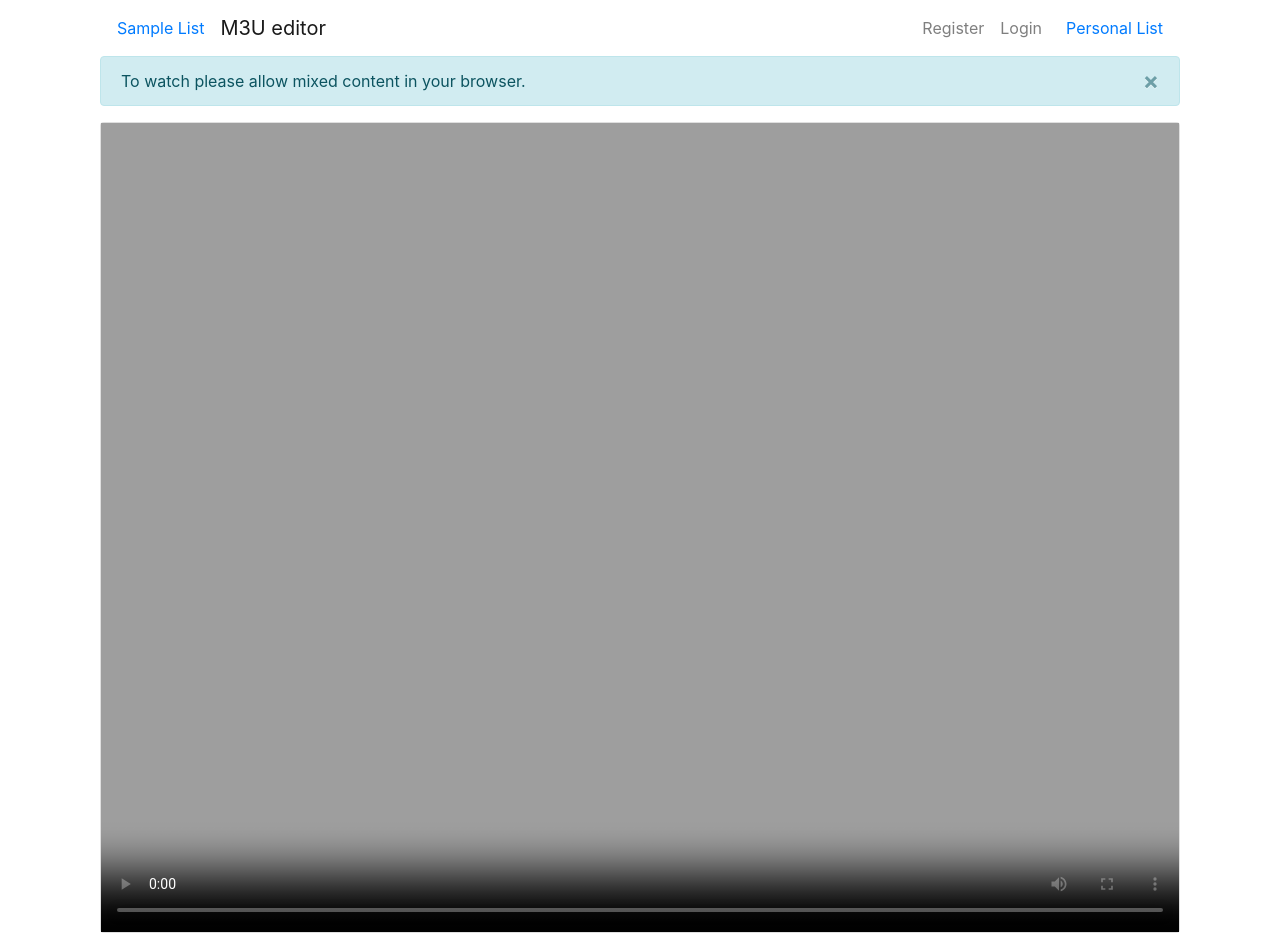
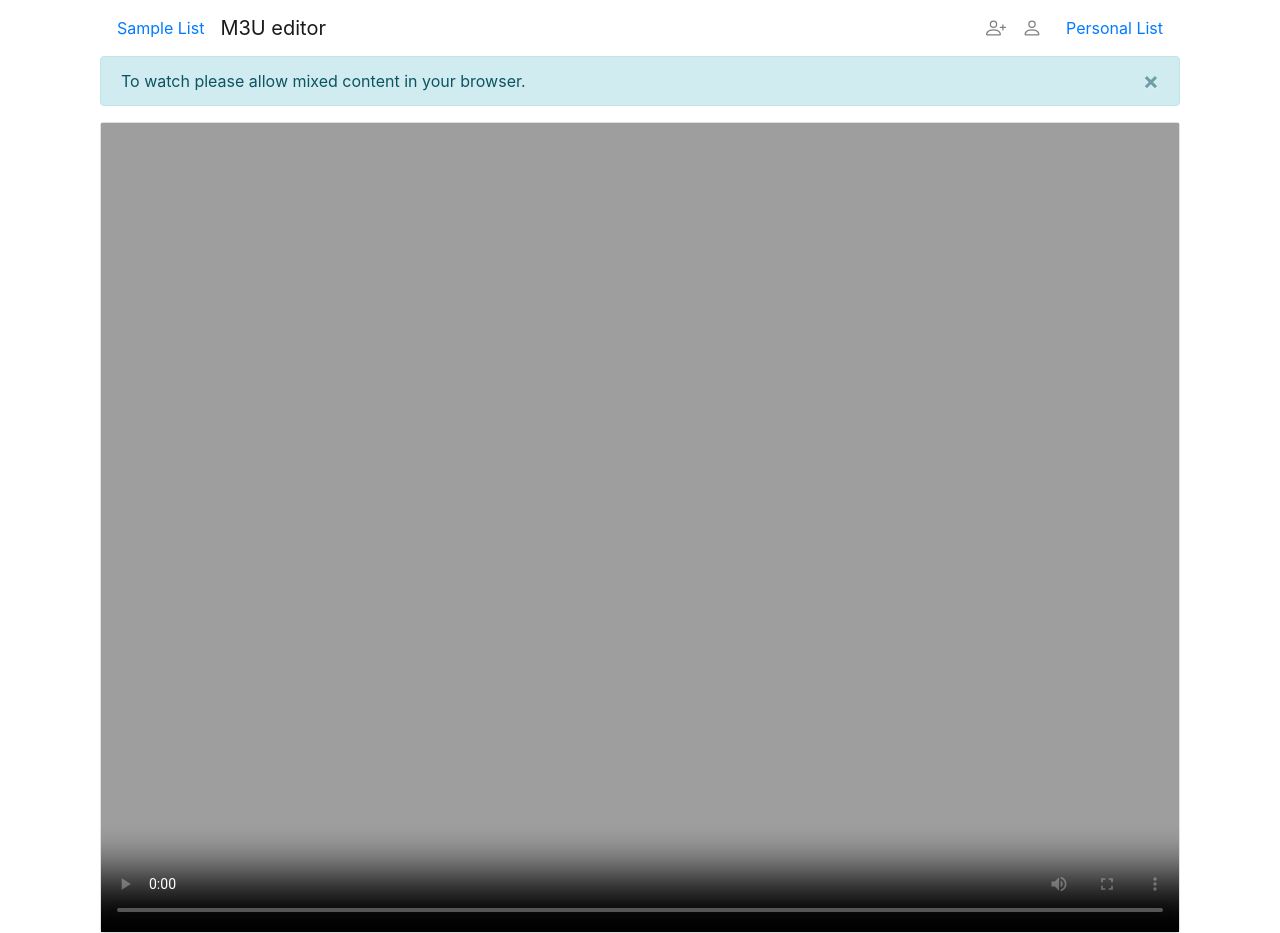
Before and after one commit to abp-ce/m3u_vue_cli, a Vue app: page / in a window 1280 px wide. Built offline with nearby package versions, Linux system fonts and the light colour scheme.

Commit message:
Button icons added

```diff
--- a/src/App.vue
+++ b/src/App.vue
@@ -5,10 +5,19 @@
       <b-nav><b-nav-item v-b-toggle.sample class="float-left">Sample List</b-nav-item></b-nav>
       <b-navbar-brand to="/">M3U editor</b-navbar-brand>
       <b-navbar-nav class="ml-auto">
-        <b-nav-item v-if = "this.$store.getters.isLoggedIn">{{this.$store.state.user}}</b-nav-item>
-        <b-nav-item v-if = "this.$store.getters.isLoggedIn" @click="logout">Logout</b-nav-item>
-        <b-nav-item v-if = "!this.$store.getters.isLoggedIn" to="/login/reg">Register</b-nav-item>
-        <b-nav-item v-if = "!this.$store.getters.isLoggedIn" to="/login/log">Login</b-nav-item>
+        <b-nav-item v-if = "this.$store.getters.isLoggedIn" id="nav-user">
+          <b-icon-person-check></b-icon-person-check>
+        </b-nav-item>
+        <b-tooltip target="nav-user">{{this.$store.state.user}}</b-tooltip>
+        <b-nav-item v-if = "this.$store.getters.isLoggedIn"  v-b-tooltip.hover title="Logout" @click="logout">
+          <b-icon-person-dash></b-icon-person-dash>
+        </b-nav-item>
+        <b-nav-item v-if = "!this.$store.getters.isLoggedIn" to="/login/reg" v-b-tooltip.hover title="Register">
+          <b-icon-person-plus></b-icon-person-plus>
+        </b-nav-item>
+        <b-nav-item v-if = "!this.$store.getters.isLoggedIn" to="/login/log" v-b-tooltip.hover title="Login">
+          <b-icon-person></b-icon-person>
+        </b-nav-item>
       </b-navbar-nav>
       <b-nav><b-nav-item v-b-toggle.personal class="float-left">Personal List</b-nav-item></b-nav>
       <!--b-button v-b-toggle.personal class="float-right">Personal</b-button-->
```
Also changed, not shown: 1 other file (tests, documents, lock files or other folders).
